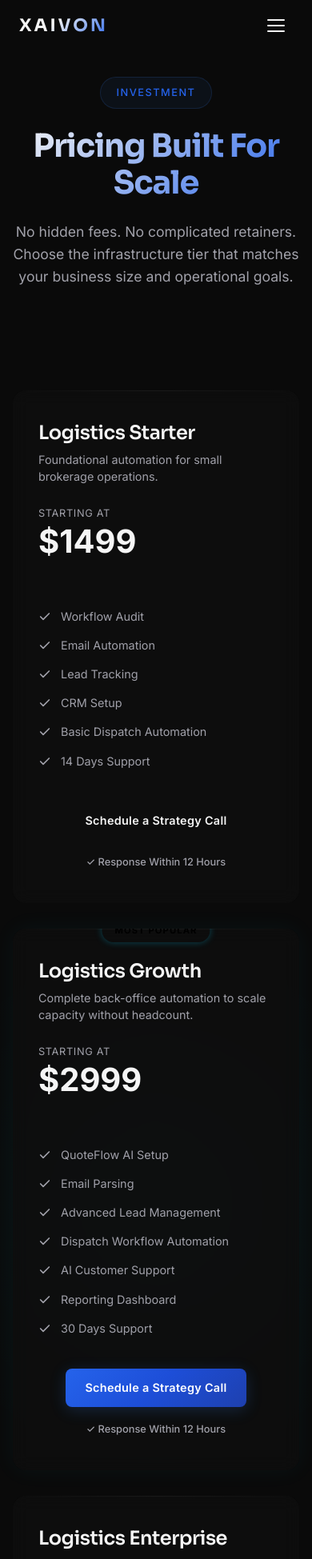
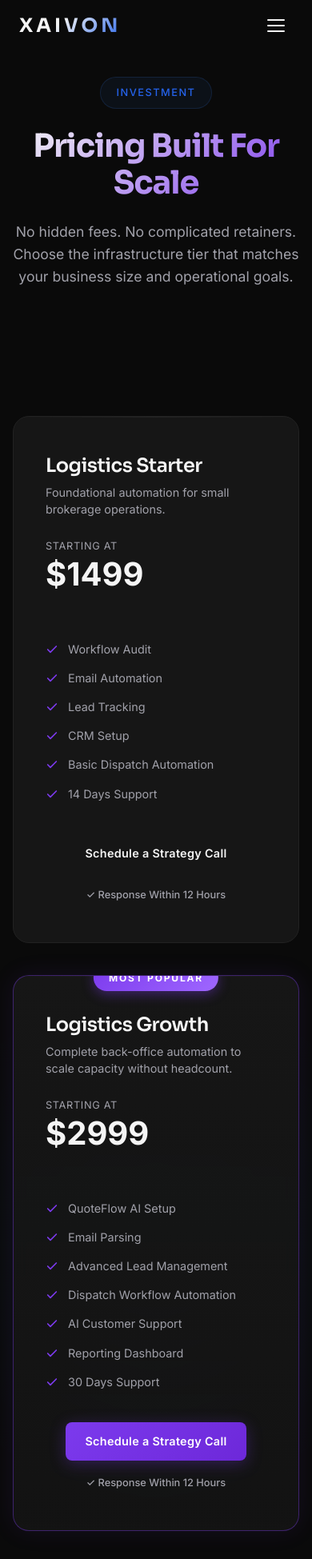
Before and after one commit to raja6299/xaivon-website, a React (Vite) app: page /pricing in a window 390 px wide. Shown: the top 1949 px of the page at 80% size. Built offline with nearby package versions, Linux system fonts and the light colour scheme.

Commit message:
UI/UX polish: Pricing card styling, footer layout, contact trust signals, and global visual consistency

```diff
--- a/src/components/Footer.css
+++ b/src/components/Footer.css
@@ -55,17 +55,17 @@
 }
 
 .social-link:hover {
-  background: var(--accent-cyan);
-  color: #000;
+  background: var(--color-accent);
+  color: #fff;
   transform: translateY(-3px);
 }
 
 .footer-links-wrapper {
   display: flex;
   flex: 2;
-  justify-content: space-between;
+  justify-content: flex-start;
   flex-wrap: wrap;
-  gap: 2rem;
+  gap: 4rem;
 }
 
 .footer-nav-col {
@@ -97,7 +97,7 @@
 }
 
 .footer-links a:hover {
-  color: var(--accent-cyan);
+  color: var(--color-accent);
 }
 
 .footer-trust-badge {
@@ -148,6 +148,12 @@
   opacity: 0.5;
 }
 
+@media (max-width: 992px) {
+  .footer-links-wrapper {
+    gap: 2rem;
+  }
+}
+
 @media (max-width: 768px) {
   .footer-top {
     flex-direction: column;
--- a/src/components/Footer.jsx
+++ b/src/components/Footer.jsx
@@ -69,7 +69,7 @@ export default function Footer() {
               </ul>
 
               <div className="footer-trust-badge">
-                <span>✓ SOC 2 Compliant Infrastructure</span>
+                <span>✓ Enterprise-Grade Security Practices</span>
               </div>
             </div>
           </div>
--- a/src/components/Navbar.css
+++ b/src/components/Navbar.css
@@ -42,9 +42,9 @@
 
 .navbar__logo-text {
   font-family: var(--font-heading);
-  font-weight: 700;
-  font-size: 1.35rem;
-  letter-spacing: 3px;
+  font-weight: 800;
+  font-size: 1.5rem;
+  letter-spacing: 4px;
   background: linear-gradient(135deg, var(--text-primary) 40%, var(--color-secondary));
   -webkit-background-clip: text;
   -webkit-text-fill-color: transparent;
--- a/src/components/PricingSection.css
+++ b/src/components/PricingSection.css
@@ -43,65 +43,71 @@
 }
 
 .pricing-tab.active {
-  background: var(--accent-cyan);
-  color: #000;
-  border-color: var(--accent-cyan);
+  background: rgba(124, 58, 237, 0.1);
+  color: var(--text-primary);
+  border-color: var(--color-accent);
   font-weight: 600;
-  box-shadow: 0 0 15px rgba(0, 210, 255, 0.2);
+  box-shadow: 0 0 15px rgba(124, 58, 237, 0.2), inset 0 0 10px rgba(124, 58, 237, 0.05);
 }
 
 .pricing-grid {
   display: grid;
   grid-template-columns: repeat(3, 1fr);
-  gap: 2rem;
-  margin-top: 4rem;
+  gap: 2.5rem;
+  margin-top: 5rem;
   position: relative;
   z-index: 1;
+  padding-top: 1rem;
 }
 
 .pricing-card {
-  padding: 2.5rem 2rem;
+  padding: 3rem 2.5rem;
   display: flex;
   flex-direction: column;
   position: relative;
-  transition: transform 0.4s cubic-bezier(0.175, 0.885, 0.32, 1.275), box-shadow 0.4s ease;
-  border-radius: 16px;
-  border: 1px solid var(--border-color);
-  background: rgba(15, 15, 15, 0.6);
+  transition: transform 0.4s cubic-bezier(0.175, 0.885, 0.32, 1.275), box-shadow 0.4s ease, border-color 0.3s ease;
+  border-radius: 20px;
+  border: 1px solid var(--border-subtle);
+  background: var(--bg-card);
   backdrop-filter: blur(10px);
 }
 
 .pricing-card:hover {
   transform: translateY(-8px);
-  box-shadow: 0 20px 40px rgba(0, 0, 0, 0.4);
+  box-shadow: 0 20px 40px rgba(0, 0, 0, 0.6);
   border-color: var(--border-hover);
+  background: var(--bg-card-hover);
 }
 
 .pricing-card.popular {
-  border-color: rgba(0, 210, 255, 0.3);
-  transform: scale(1.05);
-  box-shadow: 0 0 30px rgba(0, 210, 255, 0.05);
+  border-color: rgba(124, 58, 237, 0.4);
+  transform: scale(1.03);
+  box-shadow: 0 0 30px rgba(124, 58, 237, 0.1);
+  background: linear-gradient(180deg, rgba(22, 22, 22, 1) 0%, rgba(22, 22, 22, 0.8) 100%);
+  z-index: 2;
 }
 
 .pricing-card.popular:hover {
-  transform: scale(1.05) translateY(-8px);
-  box-shadow: 0 20px 40px rgba(0, 0, 0, 0.4), 0 0 30px rgba(0, 210, 255, 0.1);
-  border-color: rgba(0, 210, 255, 0.6);
+  transform: scale(1.03) translateY(-8px);
+  box-shadow: 0 20px 40px rgba(0, 0, 0, 0.6), 0 0 30px rgba(124, 58, 237, 0.15);
+  border-color: var(--color-accent);
 }
 
 .popular-badge {
   position: absolute;
-  top: -12px;
+  top: -14px;
   left: 50%;
   transform: translateX(-50%);
-  background: var(--accent-cyan);
-  color: #000;
-  font-size: 0.7rem;
+  background: linear-gradient(135deg, var(--color-accent) 0%, #9f67ff 100%);
+  color: #fff;
+  font-size: 0.75rem;
   font-weight: 700;
-  letter-spacing: 0.1em;
-  padding: 0.3rem 1rem;
+  letter-spacing: 0.15em;
+  padding: 0.4rem 1.2rem;
   border-radius: 20px;
-  box-shadow: 0 0 10px rgba(0, 210, 255, 0.3);
+  box-shadow: 0 4px 15px rgba(124, 58, 237, 0.4);
+  z-index: 10;
+  white-space: nowrap;
 }
 
 .pricing-header {
@@ -169,7 +175,7 @@
 }
 
 .check-icon {
-  color: var(--accent-cyan);
+  color: var(--color-accent);
   flex-shrink: 0;
   margin-top: 2px;
 }
--- a/src/index.css
+++ b/src/index.css
@@ -348,10 +348,10 @@ ul, ol {
 }
 
 .btn-primary {
-  background: linear-gradient(135deg, #2563EB 0%, #1D4ED8 50%, #1E40AF 100%);
+  background: linear-gradient(135deg, var(--color-accent) 0%, #6d28d9 100%);
   color: #fff;
   border: none;
-  box-shadow: 0 4px 20px rgba(59, 130, 246, 0.2);
+  box-shadow: 0 4px 20px rgba(124, 58, 237, 0.3);
 }
 
 .btn-primary::before {
@@ -366,7 +366,7 @@ ul, ol {
 }
 
 .btn-primary:hover {
-  box-shadow: 0 8px 35px rgba(59, 130, 246, 0.35);
+  box-shadow: 0 8px 35px rgba(124, 58, 237, 0.5);
   transform: translateY(-2px);
 }
 
@@ -439,14 +439,14 @@ ul, ol {
    Text Utilities
    ============================================ */
 .text-gradient {
-  background: linear-gradient(135deg, var(--text-primary) 0%, var(--color-secondary) 100%);
+  background: linear-gradient(135deg, var(--text-primary) 0%, var(--color-accent) 100%);
   -webkit-background-clip: text;
   -webkit-text-fill-color: transparent;
   background-clip: text;
 }
 
 .text-gradient-cyan {
-  background: linear-gradient(135deg, var(--text-primary) 0%, var(--color-secondary) 100%);
+  background: linear-gradient(135deg, var(--text-primary) 0%, var(--color-accent) 100%);
   -webkit-background-clip: text;
   -webkit-text-fill-color: transparent;
   background-clip: text;
--- a/src/pages/Contact.css
+++ b/src/pages/Contact.css
@@ -35,9 +35,9 @@
   letter-spacing: 1.5px;
   text-transform: uppercase;
   margin-bottom: 1.25rem;
-  background: linear-gradient(135deg, rgba(30, 58, 138, 0.2), rgba(91, 33, 182, 0.2));
-  border: 1px solid rgba(30, 58, 138, 0.3);
-  color: var(--accent-platinum);
+  background: linear-gradient(135deg, rgba(124, 58, 237, 0.2), rgba(37, 99, 235, 0.2));
+  border: 1px solid rgba(124, 58, 237, 0.3);
+  color: var(--color-accent);
 }
 
 .contact-hero h1 {
@@ -180,14 +180,14 @@
 }
 
 .calendly-placeholder a {
-  color: var(--accent-platinum);
+  color: var(--color-accent);
   font-weight: 500;
-  border-bottom: 1px solid rgba(30, 58, 138, 0.3);
+  border-bottom: 1px solid rgba(124, 58, 237, 0.3);
   transition: border-color var(--transition-fast);
 }
 
 .calendly-placeholder a:hover {
-  border-color: var(--accent-platinum);
+  border-color: var(--color-accent);
 }
 
 /* --- Contact Info Cards --- */
@@ -197,7 +197,7 @@
 
 .contact-info-grid {
   display: grid;
-  grid-template-columns: repeat(3, 1fr);
+  grid-template-columns: repeat(4, 1fr);
   gap: 1.5rem;
   max-width: var(--max-width);
   margin: 0 auto;
@@ -220,7 +220,7 @@
 }
 
 .contact-info-card a {
-  color: var(--accent-platinum);
+  color: var(--color-accent);
 }
 
 /* --- FAQ Section --- */
@@ -244,9 +244,9 @@
   letter-spacing: 1.5px;
   text-transform: uppercase;
   margin-bottom: 1.25rem;
-  background: linear-gradient(135deg, rgba(30, 58, 138, 0.2), rgba(91, 33, 182, 0.2));
-  border: 1px solid rgba(30, 58, 138, 0.3);
-  color: var(--accent-platinum);
+  background: linear-gradient(135deg, rgba(124, 58, 237, 0.2), rgba(37, 99, 235, 0.2));
+  border: 1px solid rgba(124, 58, 237, 0.3);
+  color: var(--color-accent);
 }
 
 .faq-list {
@@ -274,11 +274,11 @@
   display: flex;
   align-items: center;
   justify-content: space-between;
-  gap: 1rem;
-  padding: 1.25rem 1.5rem;
+  gap: 1.5rem;
+  padding: 1.5rem;
   background: transparent;
   color: var(--text-primary);
-  font-size: 1rem;
+  font-size: 1.05rem;
   font-weight: 600;
   text-align: left;
   cursor: pointer;
@@ -288,7 +288,7 @@
 }
 
 .faq-question:hover {
-  color: var(--accent-platinum);
+  color: var(--color-accent);
 }
 
 .faq-chevron {
@@ -300,7 +300,7 @@
 
 .faq-item.faq-open .faq-chevron {
   transform: rotate(180deg);
-  color: var(--accent-platinum);
+  color: var(--color-accent);
 }
 
 .faq-answer-wrapper {
@@ -316,12 +316,12 @@
 
 .faq-answer {
   padding: 0 1.5rem 1.5rem;
-  font-size: 0.95rem;
+  font-size: 1rem;
   line-height: 1.8;
   color: var(--text-secondary);
   opacity: 0;
   transform: translateY(-8px);
-  transition: opacity 0.3s ease 0.1s, transform 0.3s ease 0.1s;
+  transition: opacity 0.4s ease 0.1s, transform 0.4s ease 0.1s;
 }
 
 .faq-item.faq-open .faq-answer {
@@ -343,7 +343,7 @@
   }
 
   .contact-info-grid {
-    grid-template-columns: 1fr;
+    grid-template-columns: 1fr 1fr;
     gap: 1rem;
   }
 
```
Also changed, not shown: src/pages/Contact.jsx (+16 -12 lines).
